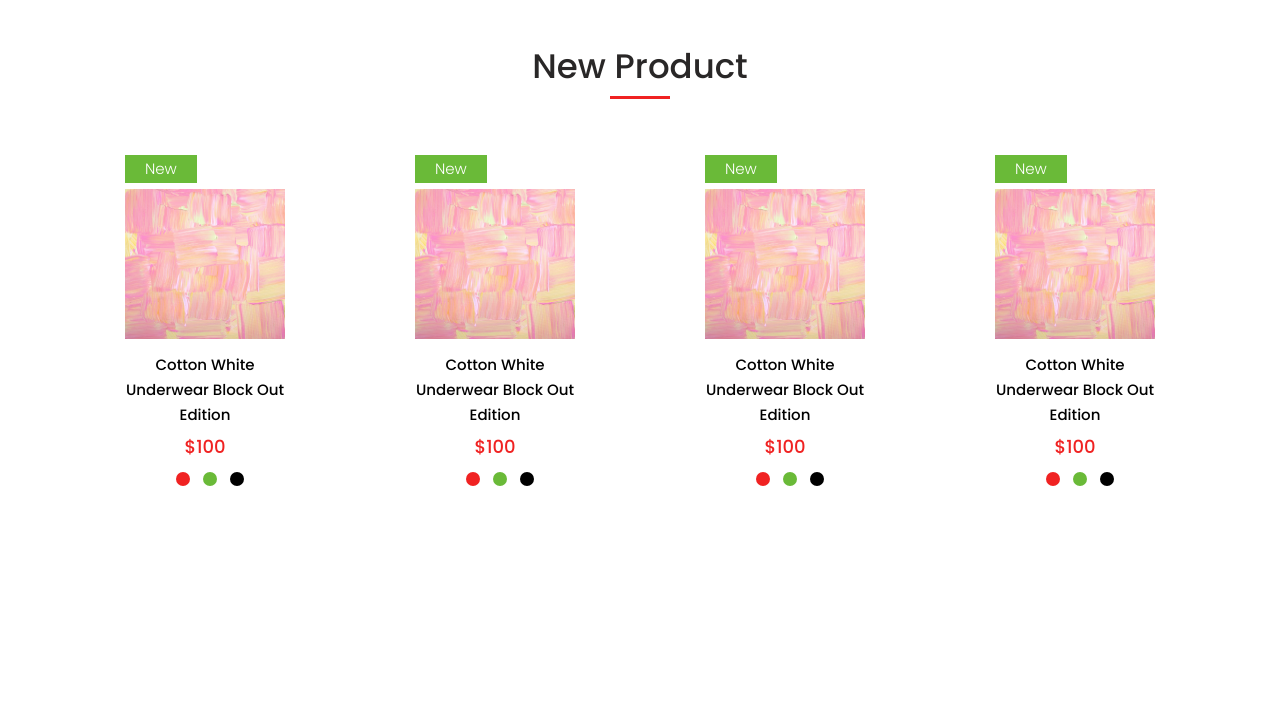
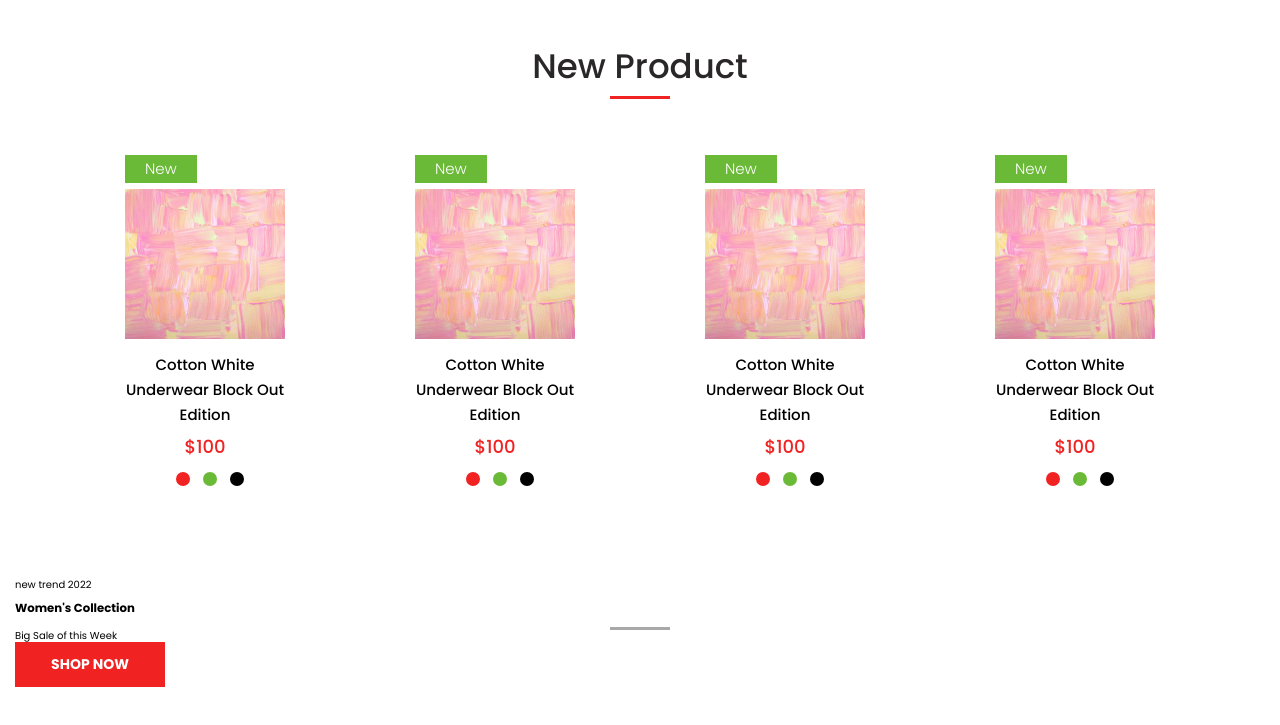
Before and after one commit to brett-powers/Website-Practice, a plain HTML site: page index.html in a window 1280 px wide. Shown: the part 1452-2177 px from the top of the page. Before the commit the page ends 2115 px from the top, so only its background shows below. Drawn offline with Linux system fonts and the light colour scheme.

Commit message:
Add HTML for Spotlight section.

```diff
--- a/index.html
+++ b/index.html
@@ -158,6 +158,17 @@
           </article>
         </div>
       </section>
+      <section class="spotLight">
+        <div class="spotLight__container">
+          <div class="spotLight__trend">new trend 2022</div>
+          <h3 class="spotLight__collection">Women's Collection</h3>
+          <div class="line__container">
+            <div class="line line--secondary"></div>
+          </div>
+          <div class="spotLight__sale">Big Sale of this Week</div>
+          <button class="btn btn--primary">shop now</button>
+        </div>
+      </section>
     </main>
   </body>
 </html>
```
